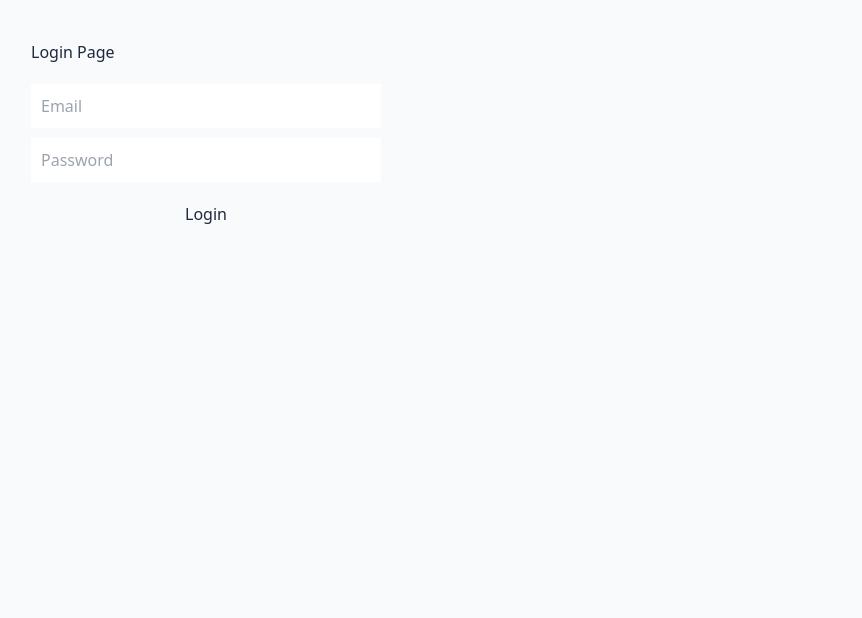
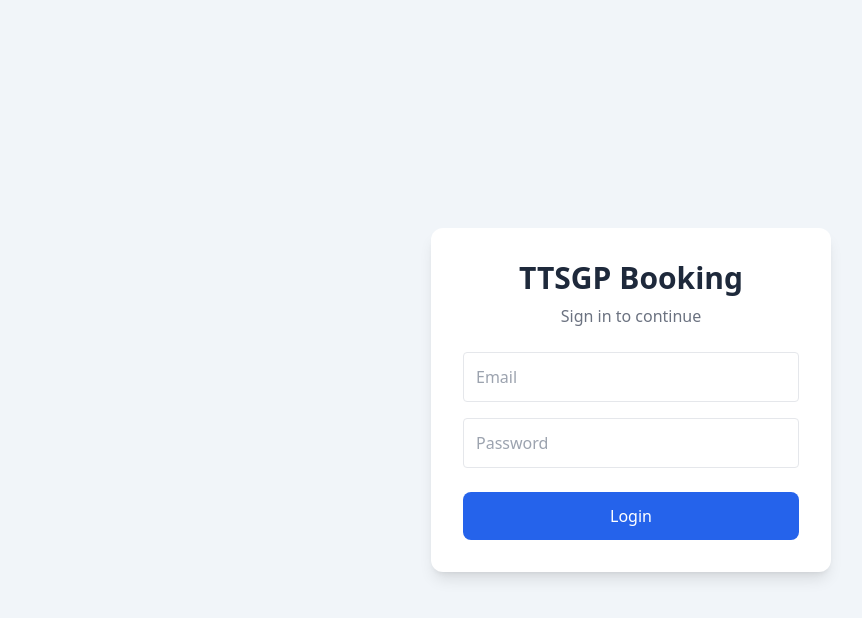
Before and after one commit to xiansheng31/TTSGP---Booking-System, a Next.js app: page / in a window 1280 px wide. Shown: the top 618 px of the page, without its empty margins (9-871 px from the left). Built offline with nearby package versions, Linux system fonts and the light colour scheme; no server answers.

Commit message:
Update page.tsx

```diff
--- a/src/app/page.tsx
+++ b/src/app/page.tsx
@@ -1,36 +1,87 @@
+'use client'
+
+import { useState } from 'react'
+import { useRouter } from 'next/navigation'
+import { createClient } from '@supabase/supabase-js'
+
+const supabase = createClient(
+  process.env.NEXT_PUBLIC_SUPABASE_URL!,
+  process.env.NEXT_PUBLIC_SUPABASE_ANON_KEY!
+)
+
 export default function LoginPage() {
+  const router = useRouter()
+
+  const [email, setEmail] = useState('')
+  const [password, setPassword] = useState('')
+  const [loading, setLoading] = useState(false)
+
+  async function handleLogin(
+    e: React.FormEvent<HTMLFormElement>
+  ) {
+    e.preventDefault()
+
+    setLoading(true)
+
+    const { error } =
+      await supabase.auth.signInWithPassword({
+        email,
+        password,
+      })
+
+    setLoading(false)
+
+    if (error) {
+      alert(error.message)
+      return
+    }
+
+    alert('Login successful')
+    router.push('/home')
+  }
+
   return (
-    <div style={{padding:'40px'}}>
-      <h1>Login Page</h1>
+    <div className="min-h-screen flex items-center justify-center bg-slate-100">
+      <form
+        onSubmit={handleLogin}
+        className="bg-white p-8 rounded-xl shadow-lg w-[400px]"
+      >
+        <h1 className="text-3xl font-bold text-center mb-2">
+          TTSGP Booking
+        </h1>
 
-      <div style={{
-        width:'350px',
-        display:'flex',
-        flexDirection:'column',
-        gap:'10px',
-        marginTop:'20px'
-      }}>
+        <p className="text-center text-gray-500 mb-6">
+          Sign in to continue
+        </p>
+
         <input
           type="email"
           placeholder="Email"
-          style={{padding:'10px'}}
+          value={email}
+          onChange={(e)=>setEmail(e.target.value)}
+          className="w-full p-3 border rounded mb-4"
+          required
         />
 
         <input
           type="password"
           placeholder="Password"
-          style={{padding:'10px'}}
+          value={password}
+          onChange={(e)=>setPassword(e.target.value)}
+          className="w-full p-3 border rounded mb-6"
+          required
         />
 
         <button
-          style={{
-            padding:'10px',
-            cursor:'pointer'
-          }}
+          type="submit"
+          disabled={loading}
+          className="w-full bg-blue-600 text-white p-3 rounded-lg hover:bg-blue-700"
         >
-          Login
+          {loading
+            ? 'Logging in...'
+            : 'Login'}
         </button>
-      </div>
+      </form>
     </div>
   )
 }
```
